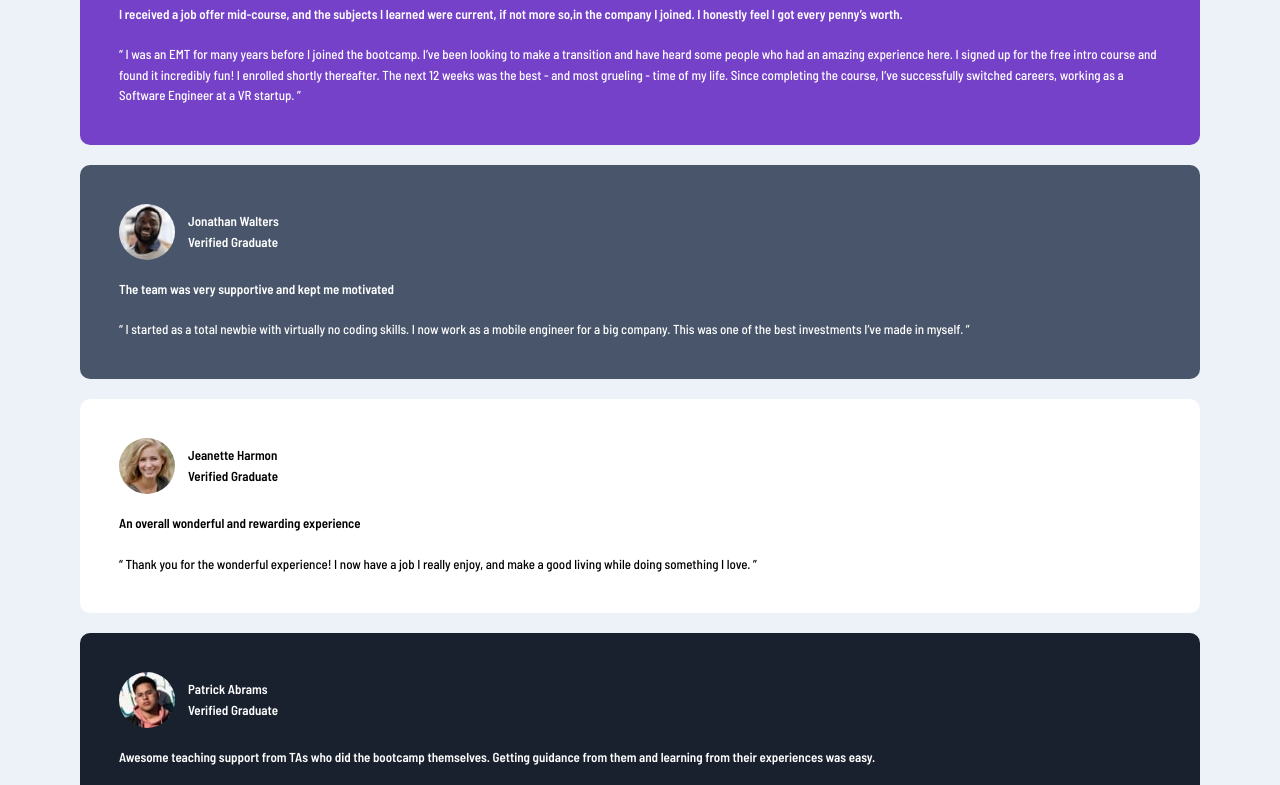
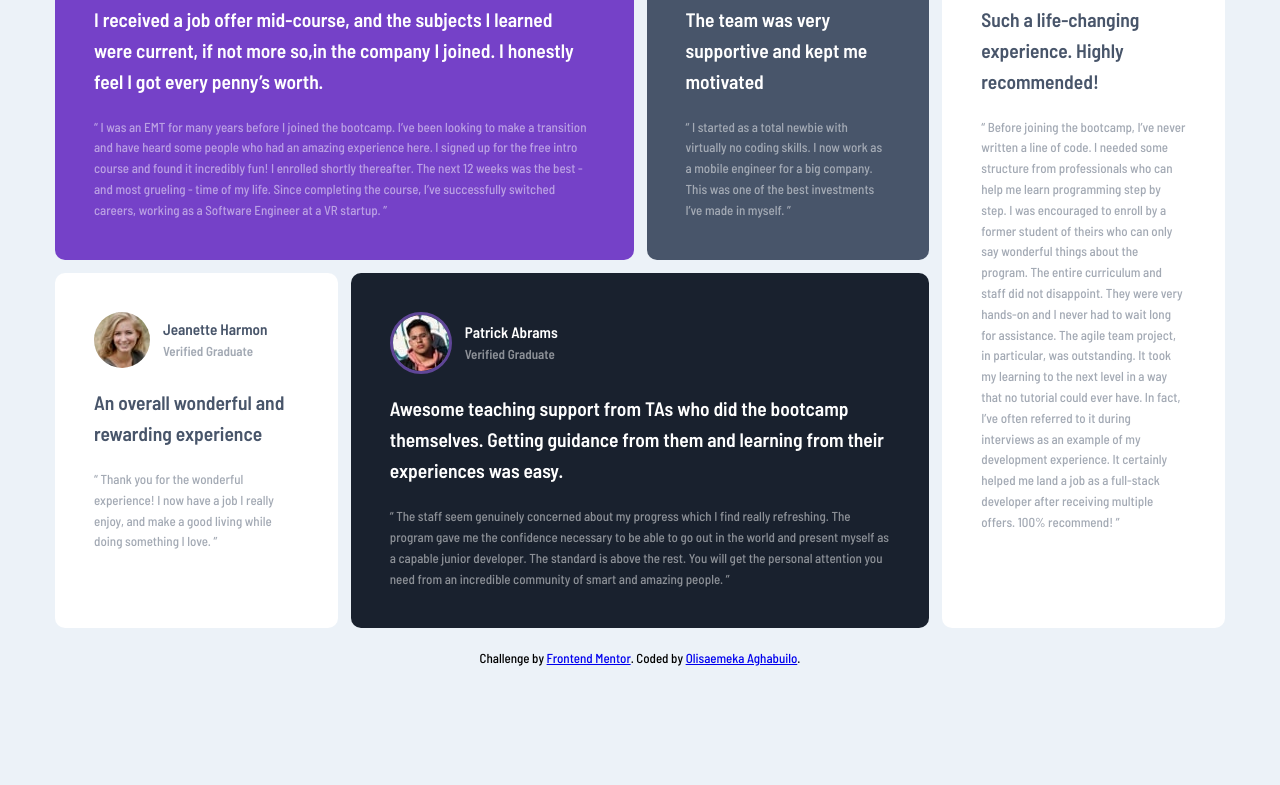
Before and after one commit to olisa187/Frontend-Mentor-Testimonials, a plain HTML site: page testimonial.html in a window 1280 px wide. Shown: the part 211-996 px from the top of the page. Drawn offline with Linux system fonts and the light colour scheme; a web font is replaced by a local one.

Commit message:
desktop version of the card
finished the desktop version of the testimonial card responsive styling next

```diff
--- a/testimonial.css
+++ b/testimonial.css
@@ -29,6 +29,7 @@
 
 body {
     font-family: 'Barlow Semi Condensed', sans-serif;
+    font-size: 0.8125rem;
     line-height: 1.6;
     background-color: hsl(var(--clr-l-g-b));
 }
@@ -38,13 +39,13 @@ body *+* {
 }
 
 .container {
-    max-width: 70em;
+    max-width: 90em;
     margin: 100px auto;
 }
 
-.container * {
+/* .container * {
     font-size: 0.8125rem;
-}
+} */
 
 /* utilities */
 .flex {
@@ -56,6 +57,12 @@ body *+* {
     margin-top: 0;
 }
 
+.grid {
+    display: grid;
+    grid-template-columns: repeat(4, 1fr);
+    gap: 1em;
+}
+
 /* general  */
 
 hgroup {
@@ -64,8 +71,10 @@ hgroup {
 
 .testimonal-card {
     background-color: hsl(var(--clr-white));
+    color: hsl(var(--clr-v-d-g-b));
     border-radius: 10px;
     padding: 3em;
+    margin-top: 0;
 
 }
 
@@ -76,6 +85,13 @@ hgroup {
     background-position: 800px top;
     color: hsl(var(--clr-white));
 
+    /* style to control the postioning of this card */
+    grid-column: 1/3;
+
+}
+
+.testimonal-card:nth-child(4) img {
+    border: 3px solid #5f4697;
 }
 
 .testimonal-card:nth-child(2) {
@@ -86,8 +102,28 @@ hgroup {
 .testimonal-card:nth-child(4) {
     background-color: hsl(var(--clr-v-d-b-b));
     color: hsl(var(--clr-white));
+
+    /* style to control the postioning of this card */
+    grid-column: 2/4;
+    /* grid-row: 2; */
+}
+
+.testimonal-card:nth-child(5) {
+    /* style to control the postioning of this card */
+    grid-column: 4;
+    grid-row: 1 / 3;
 }
 
 .testimonal-card img {
     border-radius: 50%;
 }
+
+h4,
+.clr-opacity {
+    opacity: .5;
+}
+
+.attribution {
+    /* this class acts like a footer */
+    text-align: center;
+}
--- a/testimonial.html
+++ b/testimonial.html
@@ -34,7 +34,7 @@
                         I received a job offer mid-course, and the subjects I learned were current,
                         if not more so,in the company I joined. I honestly feel I got every penny&rsquo;s worth.
                     </h2>
-                    <p class="testimonial-card__body">
+                    <p class="testimonial-card__body clr-opacity">
                         &ldquo; I was an EMT for many years before I joined the bootcamp. I&rsquo;ve been looking
                         to make a transition and have heard some people who had an amazing experience here.
                         I signed up for the free intro course and found it incredibly fun! I enrolled shortly
@@ -61,7 +61,7 @@
                     <h2 class="testimonial-card__title">
                         The team was very supportive and kept me motivated
                     </h2>
-                    <p class="testimonial-card__body">
+                    <p class="testimonial-card__body clr-opacity">
                         &ldquo; I started as a total newbie with virtually no coding skills. I now work as a mobile
                         engineer for a big company. This was one of the best investments I&rsquo;ve made in myself.
                         &rdquo;
@@ -84,7 +84,7 @@
                     <h2 class="testimonial-card__title">
                         An overall wonderful and rewarding experience
                     </h2>
-                    <p class="testimonial-card__body">
+                    <p class="testimonial-card__body clr-opacity">
                         &ldquo; Thank you for the wonderful experience! I now have a job I really enjoy, and make a good
                         living while doing something I love. &rdquo;
                     </p>
@@ -107,7 +107,7 @@
                         Awesome teaching support from TAs who did the bootcamp themselves. Getting guidance from them
                         and learning from their experiences was easy.
                     </h2>
-                    <p class="testimonial-card__body">
+                    <p class="testimonial-card__body clr-opacity">
                         &ldquo; The staff seem genuinely concerned about my progress which I find really refreshing.
                         The program gave me the confidence necessary to be able to go out in the world and present
                         myself as a capable junior developer. The standard is above the rest. You will get the personal
@@ -131,7 +131,7 @@
                     <h2 class="testimonial-card__title">
                         Such a life-changing experience. Highly recommended!
                     </h2>
-                    <p class="testimonial-card__body">
+                    <p class="testimonial-card__body clr-opacity">
                         &ldquo; Before joining the bootcamp, I&rsquo;ve never written a line of code. I needed some
                         structure from professionals who can help me learn programming step by step. I was encouraged
                         to enroll by a former student of theirs who can only say wonderful things about the program.
@@ -147,7 +147,7 @@
         </div>
         <div class="attribution">
             Challenge by <a href="https://www.frontendmentor.io?ref=challenge" target="_blank">Frontend Mentor</a>.
-            Coded by <a href="#">Your Name Here</a>.
+            Coded by <a href="http//www.twitter.com/olisa187">Olisaemeka Aghabuilo</a>.
         </div>
     </div>
 </body>
```
